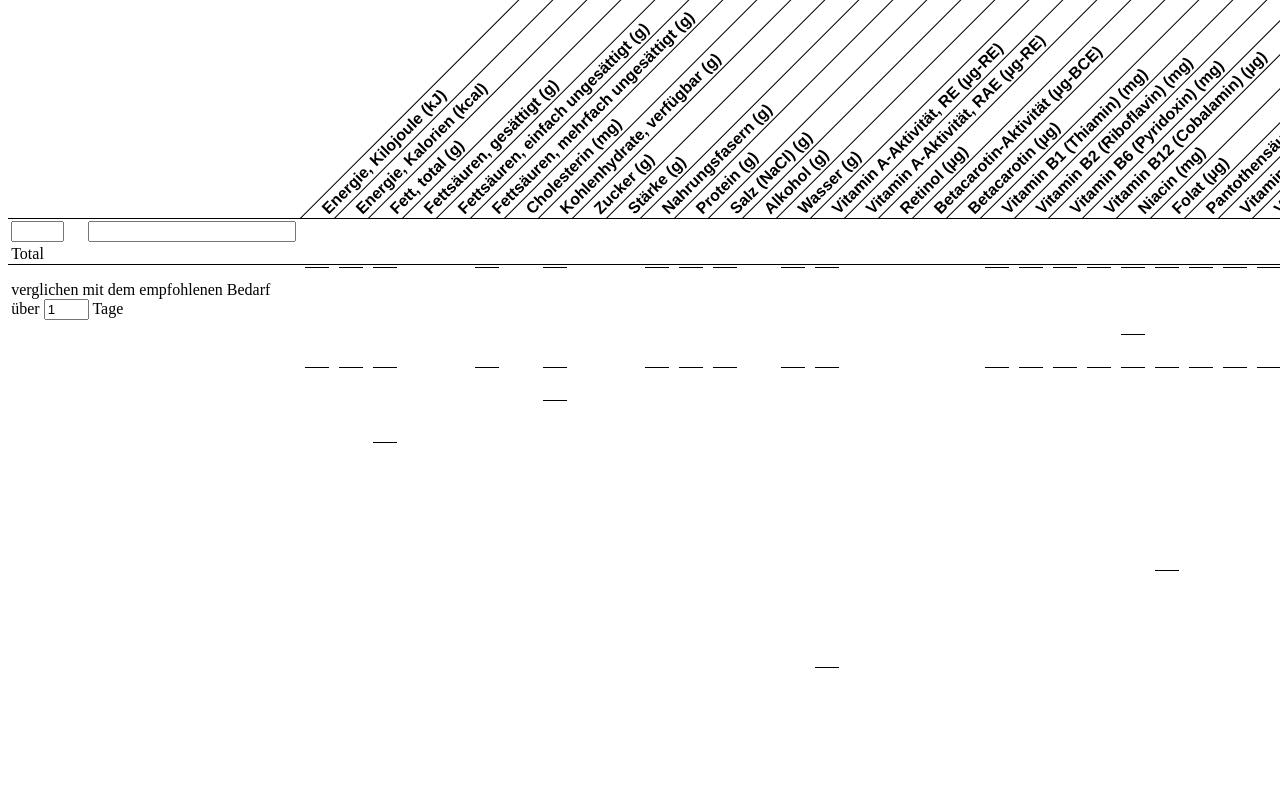
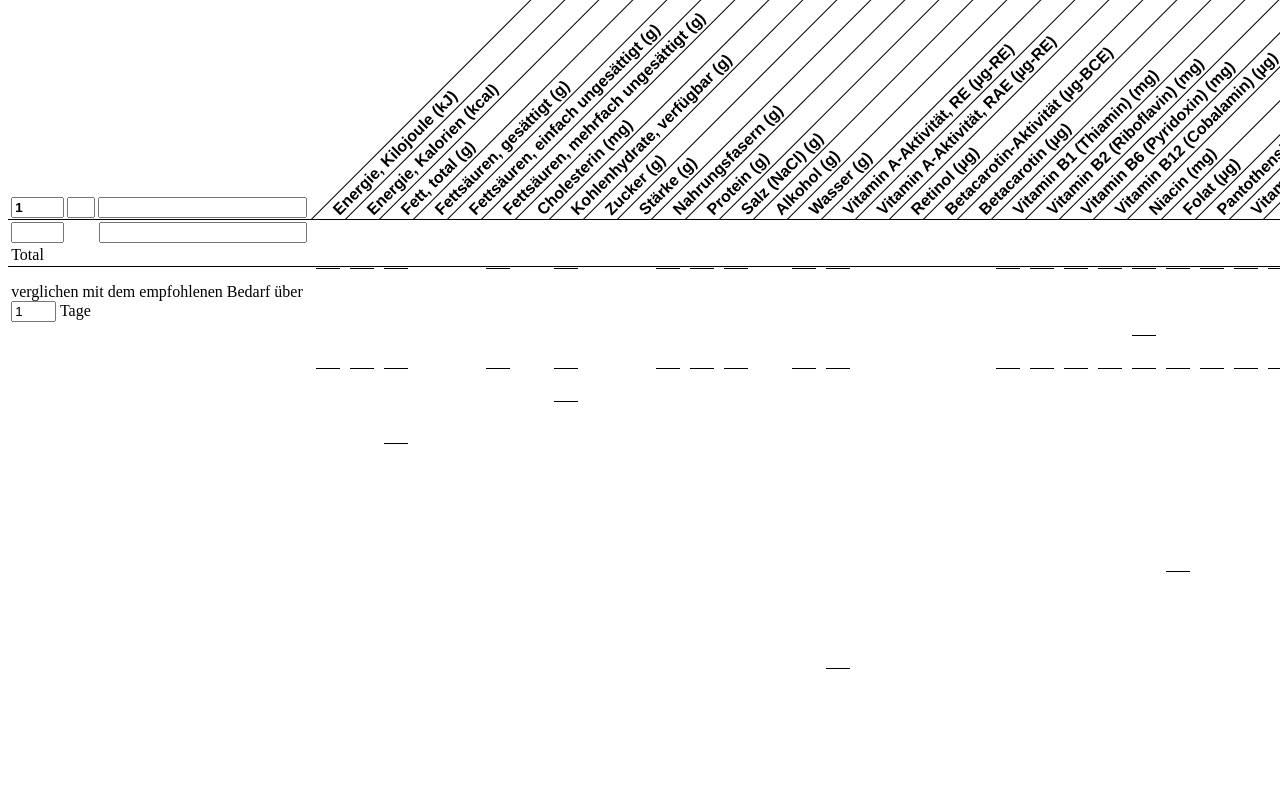
Before and after one commit to meriton42/essen, an Angular app: page / in a window 1280 px wide. Shown: the top 800 px of the page. Built offline with nearby package versions, Linux system fonts and the light colour scheme.

Commit message:
prepare for nested recipes
by allowing their description

```diff
--- a/src/app/app.component.css
+++ b/src/app/app.component.css
@@ -28,6 +28,14 @@ th > div > div {
 	white-space: nowrap; /* there is ample space, no need to squeze */
 }
 
+th:first-child {
+	padding: 0.1em 0.2em;
+}
+
+th > input {
+	font-weight: inherit;
+}
+
 td {
 	text-align: right;
 	padding: 0.1em 0.2em;
--- a/src/app/app.component.html
+++ b/src/app/app.component.html
@@ -1,29 +1,33 @@
 <table>
   <thead>
     <tr>
-      <th></th>
+      <th style="display:flex; flex-wrap: nowrap; gap:0.2em; align-items: flex-end;">
+        <input style="width: 6ch" type="number" min="0" [(ngModel)]="recipe.amount" (ngModelChange)="update()">
+        <input style="width: 4ex; box-sizing: border-box;" [(ngModel)]="recipe.unit" (ngModelChange)="update()">
+        <input style="flex-grow: 1" [(ngModel)]="recipe.name" (ngModelChange)="update()">
+      </th>
       <th *ngFor="let name of nutrientNames"><div><div>{{name}}</div></div></th>
     </tr>
   </thead>
   <tbody>
-    <tr *ngFor="let item of recipe">
+    <tr *ngFor="let item of recipe.ingredients">
       <td style="display:flex; flex-wrap: nowrap; gap:0.2em;">
         <input type="number" min="0" [(ngModel)]="item.amount" (ngModelChange)="update()" style="width: 6ch">
-        <span style="width: 2.5ex">{{item.food?.unit}}</span>
+        <span style="width: 4ex">{{item.food?.unit}}</span>
         <food-selector style="flex-grow: 1;" [(value)]="item.food" (valueChange)="update()"></food-selector>
       </td>
-      <td class="number" *ngFor="let n of item.nutrients; index as i">{{n | nice:totalNutrients[i]}}</td>
+      <td class="number" *ngFor="let n of item.nutrients; index as i">{{n | nice:recipe.nutrients[i]}}</td>
     </tr>
     <tr>
       <td>Total</td>
-      <td class="number" *ngFor="let n of totalNutrients">{{n | nice}}</td>
+      <td class="number" *ngFor="let n of recipe.nutrients">{{n | nice}}</td>
     </tr>
   </tbody>
   <tfoot>
     <tr>
       <td style="padding-top: 1em; vertical-align: top;">verglichen mit dem empfohlenen Bedarf über <input type="number" [(ngModel)]="days" style="width: 5ch"> Tage</td>
       <td *ngFor="let name of nutrientNames; index as i" style="vertical-align: top;">
-        <coverage-indicator [report]="bedarf.coverageReport(totalNutrients[i] / days, name)"></coverage-indicator>
+        <coverage-indicator [report]="bedarf.coverageReport(recipe.nutrients[i] / days, name)"></coverage-indicator>
       </td>
     </tr>
   </tfoot>
--- a/src/app/app.component.ts
+++ b/src/app/app.component.ts
@@ -9,11 +9,16 @@ import { Recipe, updateNutrients } from './recipe';
   styleUrls: ['./app.component.css']
 })
 export class AppComponent {
-  recipe: Recipe = [];
+  recipe: Recipe = {
+    amount: 1,
+    unit: '',
+    name: '',
+    ingredients: [],
+    nutrients: [],
+  }
   days = 1;
 
   nutrientNames = naehrwert.header.nutrients as unknown as string[];
-  totalNutrients: number[] = [];
 
   bedarf = bedarf;
 
@@ -23,10 +28,11 @@ export class AppComponent {
 
   update() {
     const r = this.recipe;
-    if (r.length == 0 || r[r.length - 1].food) {
-      r.push({} as any);
+    const {ingredients} = r;
+    if (ingredients.length == 0 || ingredients[ingredients.length - 1].food) {
+      ingredients.push({} as any);
     }
-    this.totalNutrients = updateNutrients(this.recipe);
+    updateNutrients(this.recipe);
   }
 }
 
--- a/src/app/food-selector.component.ts
+++ b/src/app/food-selector.component.ts
@@ -1,5 +1,6 @@
 import { Component, ElementRef, EventEmitter, HostListener, Input, Output, ViewChild } from "@angular/core";
 import { Food, naehrwert } from "./naehrwert";
+import { Recipe } from "./recipe";
 
 @Component({
 	selector: 'food-selector',
@@ -16,7 +17,7 @@ import { Food, naehrwert } from "./naehrwert";
 export class FoodSelectorComponent {
 
 	@Input()
-	value!: Food | null;
+	value!: Food | Recipe | null;
 
 	@Output()
 	valueChange = new EventEmitter<Food>();
--- a/src/app/naehrwert.ts
+++ b/src/app/naehrwert.ts
@@ -7,8 +7,9 @@ function parseFood(line: string) {
 	const [id, idv4, idFir, name, synonyms, category, density, referenceUnit, ...rest] = line.split("\t");
 	rest.pop(); // discard "changed" column
 	const nutrients = triples(rest).map(parseContentInfo);
-	const unit = density ? "ml" : "g"; // we aren't using the referenceUnit, because that contains a lot of boilerplate, like "per 100g essbarer Anteil", which we don't want to repeat for each individual item
-	return {id, name, synonyms, category, density, unit, nutrients};
+	const amount = 100; // it's always 100. we aren't parsing referenceUnit, because that contains a lot of boilerplate, like "per 100g essbarer Anteil"
+	const unit = density ? "ml" : "g";
+	return {id, name, synonyms, category, density, amount, unit, nutrients};
 }
 
 export type Food = ReturnType<typeof parseFood>;
--- a/src/app/recipe.ts
+++ b/src/app/recipe.ts
@@ -1,21 +1,28 @@
 import { Food } from "./naehrwert";
 
-export type Recipe = Array<{
-	amount: number | null,
-	food: Food | null,
-	nutrients: Array<number | null>,
-}>
+export type Recipe = {
+	amount: number, // 1
+	unit: string,  // bowl
+	name: string,  // oatmeal
+	ingredients: Array<{
+		amount: number | null,
+		food: Food | Recipe | null,
+		nutrients: Array<number | null>,
+	}>,
+	nutrients: Array<number>,
+}
 
 export function updateNutrients(recipe: Recipe) {
-	const types = recipe[0].food?.nutrients?.length || 0;
+	const {ingredients} = recipe;
+	const types = ingredients[0].food?.nutrients?.length || 0;
 	const totalNutrients = new Array(types).fill(0);
-	for (const item of recipe) {
+	for (const item of ingredients) {
 		item.nutrients = new Array(types);
 		for (let i = 0; i < types; i++) {
 			const d = item.food?.nutrients[i];
-			item.nutrients[i] = d && item.amount ? d * item.amount / 100 : null;
+			item.nutrients[i] = d && item.amount && item.food?.amount ? d * item.amount / item.food.amount : null;
 			totalNutrients[i] += item.nutrients[i] || 0;
 		}
 	}
-	return totalNutrients;
+	recipe.nutrients = totalNutrients;
 }
```
